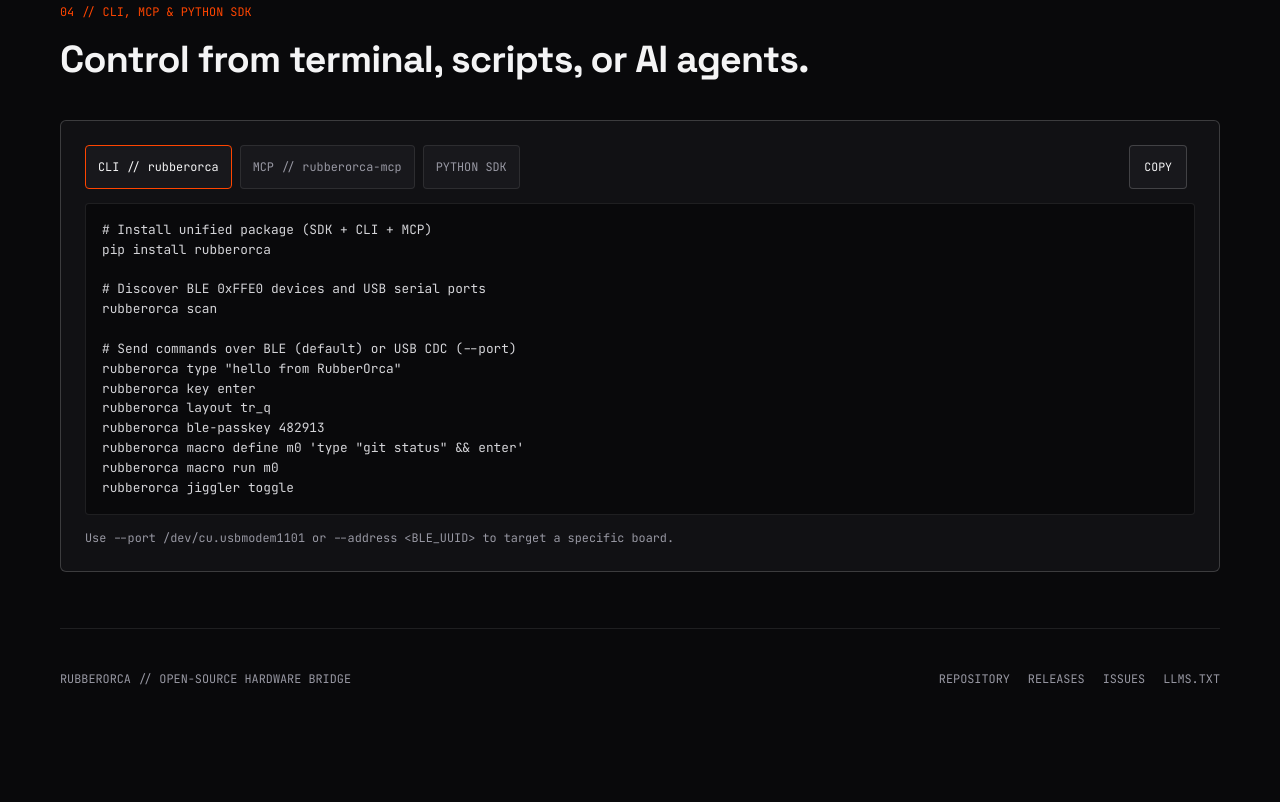
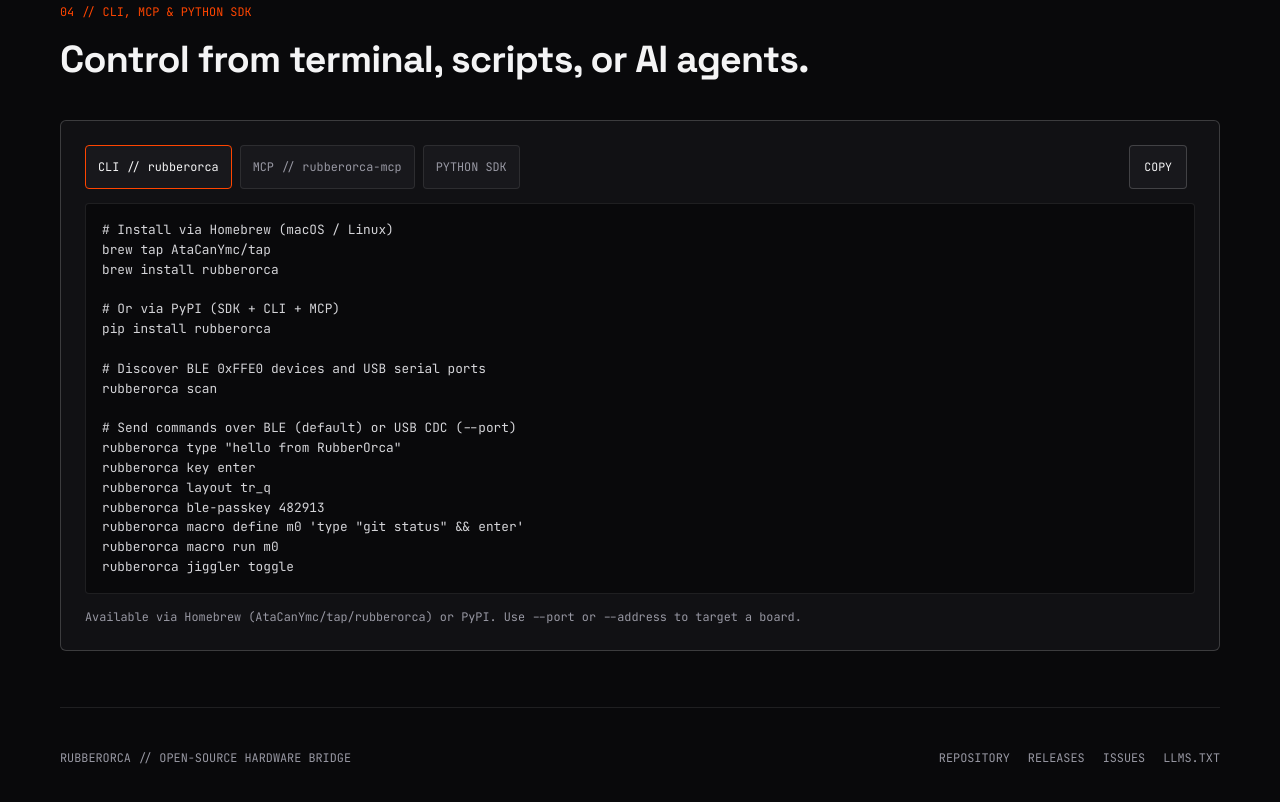
Before and after one commit to AtaCanYmc/RubberOrca, a plain HTML site: page site/index.html in a window 1280 px wide. Shown: the part 2664-3466 px from the top of the page. Before the commit the page ends 3407 px from the top, so only its background shows below. Drawn offline with Linux system fonts and the light colour scheme; no server answers.

Commit message:
feat: update installation instructions for Homebrew and PyPI in documentation

```diff
--- a/site/app.js
+++ b/site/app.js
@@ -160,7 +160,11 @@ renderPreset(activePreset);
 // 5. CLI / MCP / Python SDK Usage Tabs + Invoker Command Copy Button
 const USAGE_SNIPPETS = {
   cli: {
-    code: `# Install unified package (SDK + CLI + MCP)
+    code: `# Install via Homebrew (macOS / Linux)
+brew tap AtaCanYmc/tap
+brew install rubberorca
+
+# Or via PyPI (SDK + CLI + MCP)
 pip install rubberorca
 
 # Discover BLE 0xFFE0 devices and USB serial ports
@@ -174,7 +178,7 @@ rubberorca ble-passkey 482913
 rubberorca macro define m0 'type "git status" && enter'
 rubberorca macro run m0
 rubberorca jiggler toggle`,
-    meta: "Use --port /dev/cu.usbmodem1101 or --address <BLE_UUID> to target a specific board."
+    meta: "Available via Homebrew (AtaCanYmc/tap/rubberorca) or PyPI. Use --port or --address to target a board."
   },
   mcp: {
     code: `// Add to Claude Desktop, Cursor, or Antigravity mcp_config.json
--- a/site/index.html
+++ b/site/index.html
@@ -288,7 +288,7 @@
             <span class="mono card-kicker">ECOSYSTEM &amp; DELIVERY</span>
             <h3>SDK, CLI, MCP &amp; Automated Releases</h3>
             <p>
-              Install <code>pip install rubberorca</code> for Python SDK, CLI, and stdio MCP server (<code>rubberorca-mcp</code>). Every tagged GitHub Release builds both factory binaries and updates this flasher.
+              Install via <code>brew install AtaCanYmc/tap/rubberorca</code> or <code>pip install rubberorca</code> for Python SDK, CLI, and stdio MCP server (<code>rubberorca-mcp</code>). Every tagged GitHub Release builds both factory binaries and updates this flasher.
             </p>
           </article>
         </div>
@@ -356,7 +356,7 @@
         <pre class="sim-code mono usage-code" id="usageCode" tabindex="0"></pre>
 
         <div class="usage-meta mono" id="usageMeta">
-          Install once via <code>pip install rubberorca</code>. Ships CLI, stdio MCP server, and Python SDK.
+          Install via <code>brew install AtaCanYmc/tap/rubberorca</code> or <code>pip install rubberorca</code>.
         </div>
       </div>
     </section>
```
Also changed, not shown: site/llms.txt.
